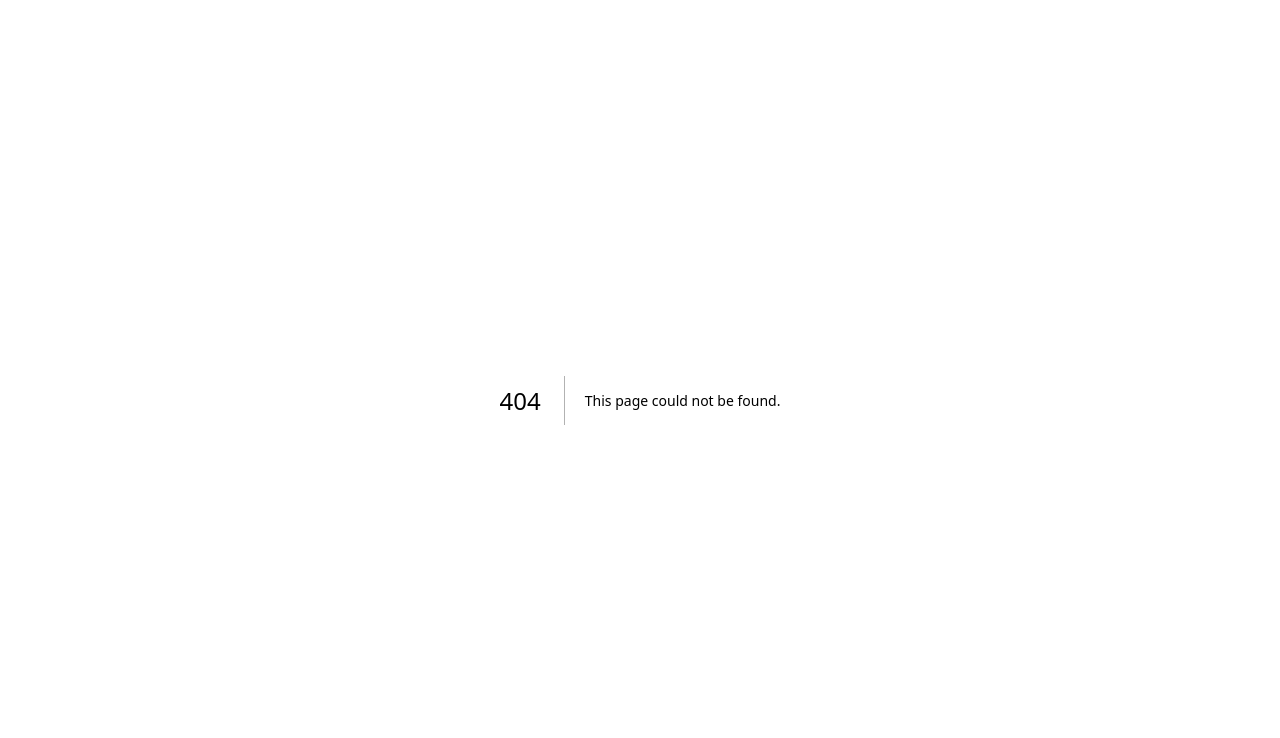
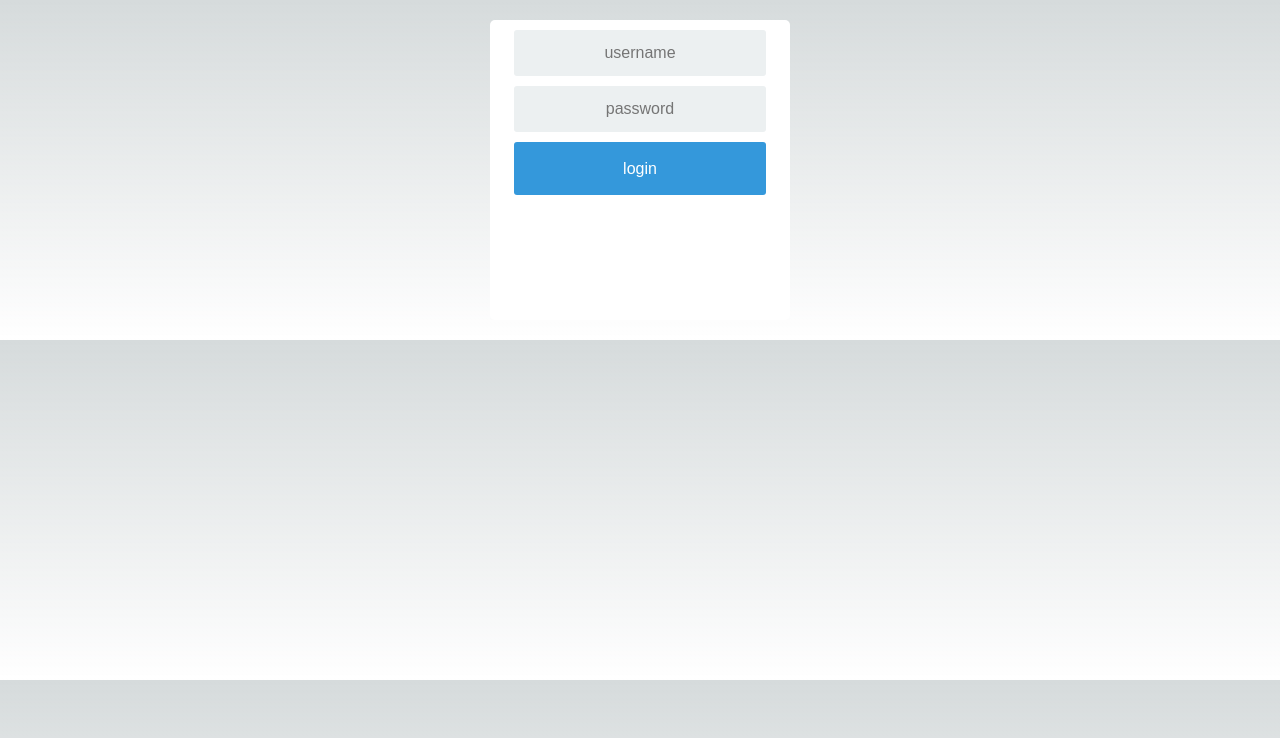
Before and after one commit to folucode/todo-suggestion-app, a Next.js app: page /auth in a window 1280 px wide. Before the commit this address had no page. Shown: the top 738 px of the page. Built offline with nearby package versions, Linux system fonts and the light colour scheme.

Commit message:
add auth functionality

```diff
--- /dev/null
+++ b/src/pages/auth.js
@@ -0,0 +1,58 @@
+import Head from 'next/head';
+import styles from '@/styles/Home.module.css';
+import Router from 'next/router';
+
+export default function Home() {
+  const auth = async (event) => {
+    event.preventDefault();
+
+    const username = event.target.elements.username.value;
+    const password = event.target.elements.password.value;
+
+    const r = await fetch('http://localhost:3001/api/auth/login', {
+      method: 'POST',
+      headers: {
+        Accept: 'application/json',
+        'Content-Type': 'application/json',
+      },
+      body: JSON.stringify({ username, password }),
+    });
+    const u = await r.json();
+
+    localStorage.setItem('jwt', u.access_token);
+
+    if (localStorage.getItem('jwt') != null) Router.push('/');
+  };
+
+  return (
+    <>
+      <Head>
+        <title>Create Task App</title>
+        <meta name='description' content='Generated by create next app' />
+        <meta name='viewport' content='width=device-width, initial-scale=1' />
+        <link rel='icon' href='/favicon.ico' />
+      </Head>
+      <div className={styles['form-container']}>
+        <form onSubmit={auth} className={styles.form}>
+          <input
+            type='text'
+            placeholder='username'
+            name='username'
+            className={[styles.field, styles.input].join(' ')}
+          />
+          <input
+            type='password'
+            placeholder='password'
+            name='password'
+            className={[styles.field, styles.input].join(' ')}
+          />
+          <input
+            type='submit'
+            value='login'
+            className={[styles.btn, styles.input].join(' ')}
+          />
+        </form>
+      </div>
+    </>
+  );
+}
--- a/src/styles/Home.module.css
+++ b/src/styles/Home.module.css
@@ -182,3 +182,49 @@
     padding: 2rem;
   }
 }
+
+.form-container {
+  margin: 20px auto;
+  padding: 10px;
+  width: 300px;
+  height: 300px;
+  background-color: #fff;
+  border-radius: 5px;
+}
+
+.form {
+  text-align: center;
+}
+
+.input {
+  padding: 12px 0;
+  margin-bottom: 10px;
+  border-radius: 3px;
+  border: 2px solid transparent;
+  text-align: center;
+  width: 90%;
+  font-size: 16px;
+  transition: border 0.2s, background-color 0.2s;
+}
+
+.form .field {
+  background-color: #ecf0f1;
+  color: black;
+}
+
+.form .field:focus {
+  border: 2px solid #3498db;
+}
+
+.form .btn {
+  background-color: #3498db;
+  color: #fff;
+  line-height: 25px;
+  cursor: pointer;
+}
+
+.form .btn:hover,
+.form .btn:active {
+  background-color: #1f78b4;
+  border: 2px solid #1f78b4;
+}
```
Also changed, not shown: src/pages/index.js (+9 -1 lines).
